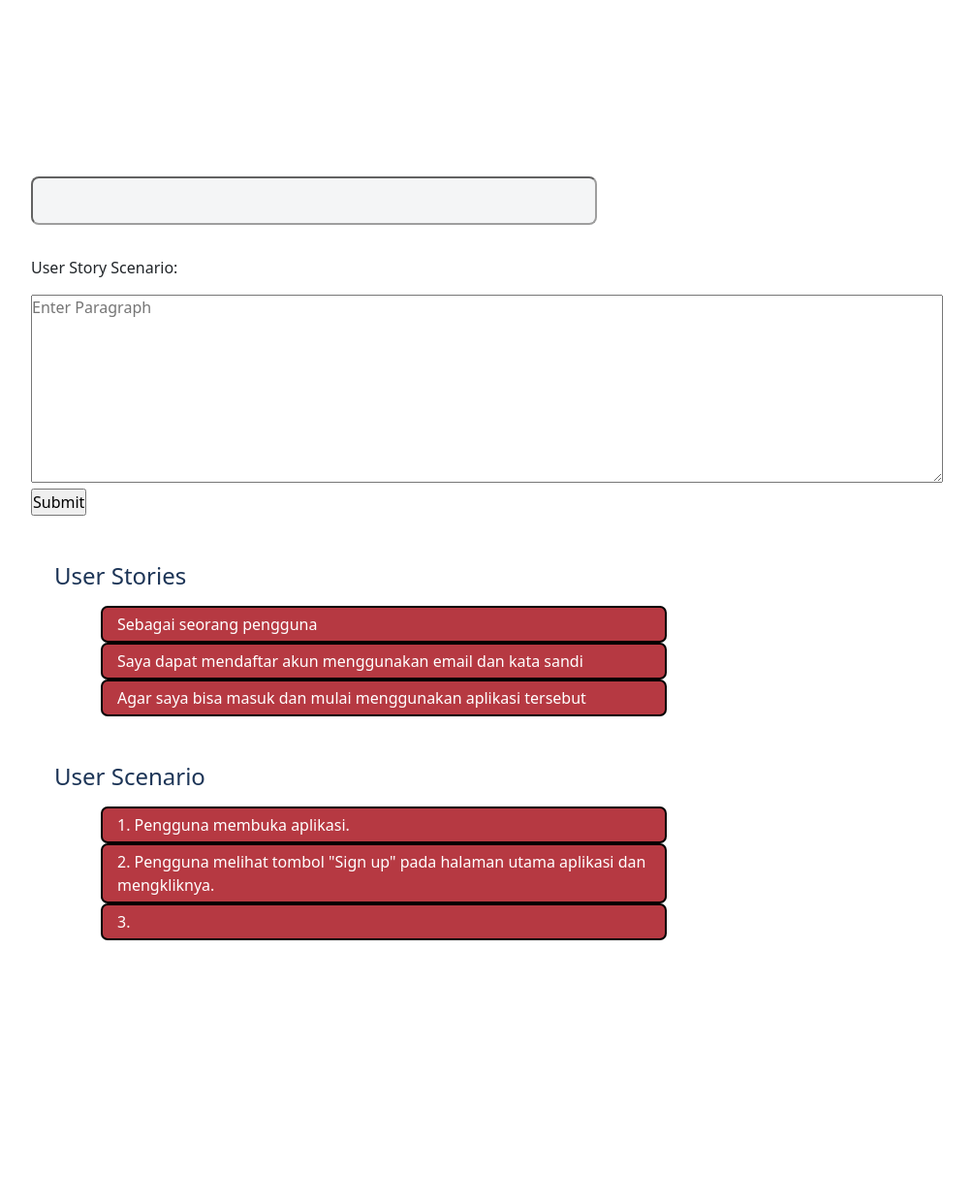
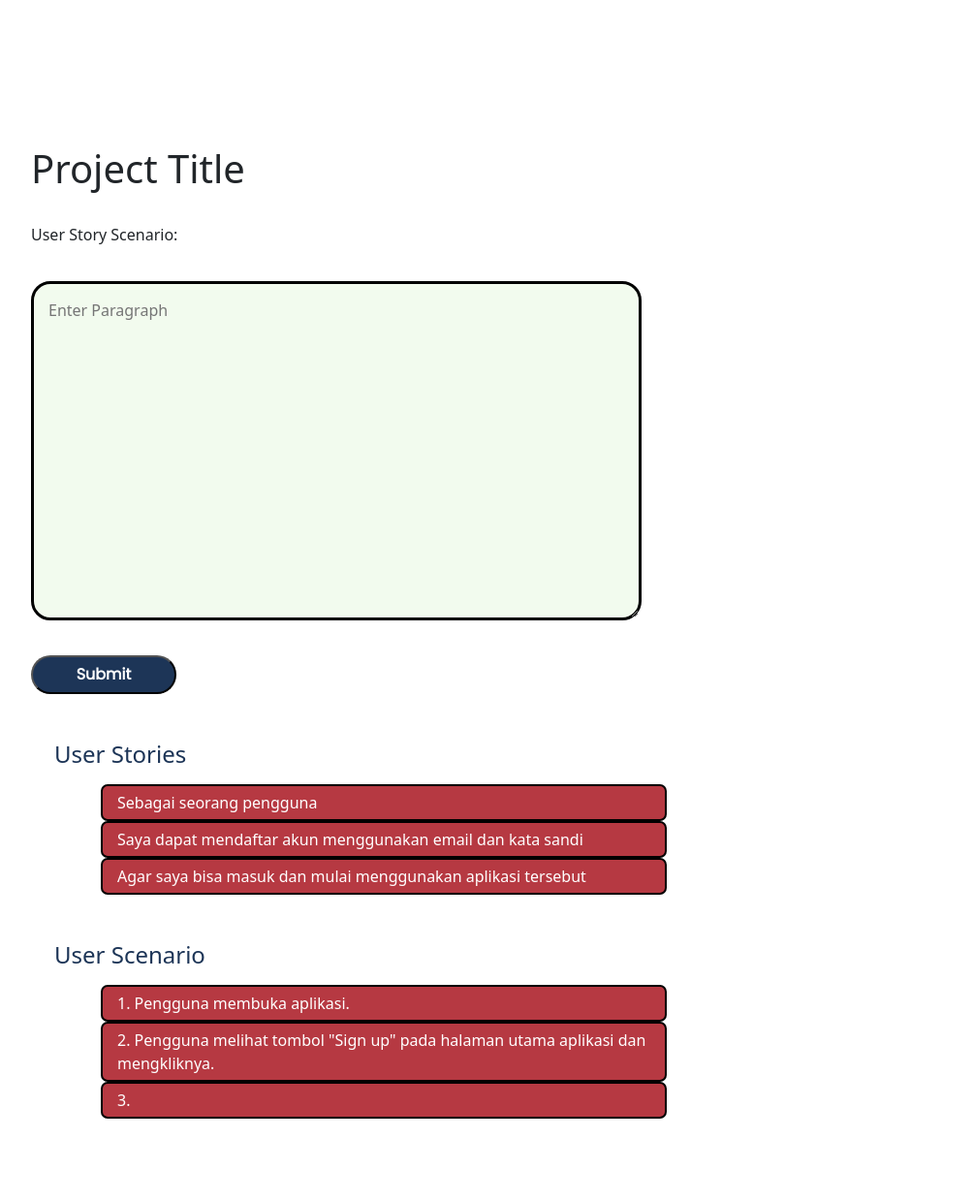
Before and after one commit to AgileRE-2023/USGenerator, a Django app: page /client/output-scenario in a window 1280 px wide. Shown: the part 90-1330 px from the top of the page at 97% size, without its empty margins (268-1272 px from the left). Before the commit the page ends 1060 px from the top, so only its background shows below. Run offline with Django 4.2, Linux system fonts and the light colour scheme.

Commit message:
connect history to detail & form output-scenario edit

```diff
--- a/usg/client/static/client/user-scenario.css
+++ b/usg/client/static/client/user-scenario.css
@@ -1,6 +1,5 @@
-
 body {
-    font-family: "Poppins";
+  font-family: 'Poppins';
 }
 header {
   background-color: #b63942;
@@ -27,3 +26,27 @@ body {
   color: white;
   border-radius: 7px;
 }
+.form-paragraf {
+  margin-top: 20px;
+  margin-bottom: 30px;
+  position: relative;
+}
+#inputParagraf {
+  border-radius: 20px;
+  width: 630px;
+  border: solid;
+  background-color: #f2fbee;
+  height: 350px;
+  padding: 15px;
+}
+.btn-submit-button {
+  font-family: 'Poppins';
+  background: #1d3557;
+  width: 150px;
+  height: 40px;
+  border-radius: 20px;
+  -webkit-border-radius: 20px;
+  -moz-border-radius: 20px;
+  -ms-border-radius: 20px;
+  -o-border-radius: 20px;
+}
--- a/usg/client/templates/output-user-scenario/output_scenario.html
+++ b/usg/client/templates/output-user-scenario/output_scenario.html
@@ -1,52 +1,33 @@
-{% extends "base.html" %}
-{% load static %}
-{% block style %}
- {% load static %}
+{% extends "base.html" %} {% load static %} {% block style %} {% load static %}
 <link rel="stylesheet" href="{% static 'client/user-scenario.css' %}" />
-{% endblock %}
-{% block title %} output scenario {% endblock %}
-{% block content %}
-    <form>
-        <input
-        type="text"
-        id="judul"
-        class="form-judul"
-        />
-    </form>
+{% endblock %} {% block title %} output scenario {% endblock %} {% block content %}
+<div class="input">
+  <h1>Project Title</h1>
   <form action="/action_page.php">
     <p><label for="input-user-scenario">User Story Scenario:</label></p>
-        <textarea id="user-scenario" rows="8" cols="100" placeholder="Enter Paragraph"></textarea>
-        <br>
-        <input type="submit" value="Submit">
+    <textarea class="form-paragraf" id="inputParagraf" cols="100" placeholder="Enter Paragraph"></textarea>
+    <br />
+    <div class="submit-button">
+      <button class="btn-submit-button" type="button">Submit</button>
+    </div>
   </form>
+</div>
 
 <div class="px-4 mt-5 mb-4">
-        <h4 style="color: #1D3557" class="mb-3">User Stories</h4>
+  <h4 style="color: #1d3557" class="mb-3">User Stories</h4>
   <div class="ms-5">
-            <div class="item-red">
-                Sebagai seorang pengguna
-            </div>
-            <div class="item-red">
-                Saya dapat mendaftar akun menggunakan email dan kata sandi
-            </div>
-            <div class="item-red">
-                Agar saya bisa masuk dan mulai menggunakan aplikasi tersebut
-            </div>
+    <div class="item-red">Sebagai seorang pengguna</div>
+    <div class="item-red">Saya dapat mendaftar akun menggunakan email dan kata sandi</div>
+    <div class="item-red">Agar saya bisa masuk dan mulai menggunakan aplikasi tersebut</div>
   </div>
 </div>
 
 <div class="px-4 mt-5 mb-4">
-        <h4 style="color: #1D3557" class="mb-3">User Scenario</h4>
+  <h4 style="color: #1d3557" class="mb-3">User Scenario</h4>
   <div class="ms-5">
-            <div class="item-red">
-                1.  Pengguna membuka aplikasi.
-            </div>
-            <div class="item-red">
-                2.  Pengguna melihat tombol "Sign up" pada halaman utama aplikasi dan mengkliknya.
-            </div>
-            <div class="item-red">
-                3.
-            </div>
+    <div class="item-red">1. Pengguna membuka aplikasi.</div>
+    <div class="item-red">2. Pengguna melihat tombol "Sign up" pada halaman utama aplikasi dan mengkliknya.</div>
+    <div class="item-red">3.</div>
   </div>
 </div>
 {% endblock %}
```
Also changed, not shown: usg/client/templates/history/history.html (+6 -6 lines). Lines whose indentation alone changed are shown as unchanged.
